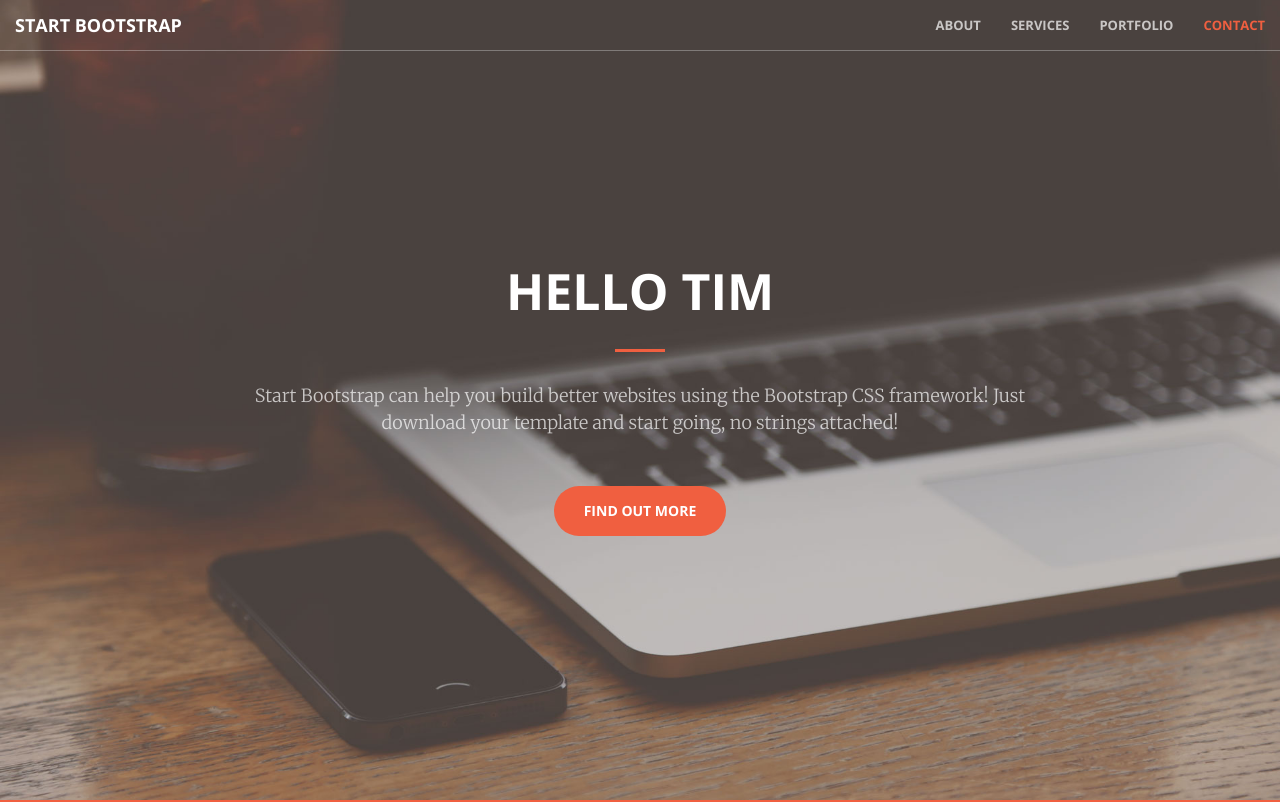
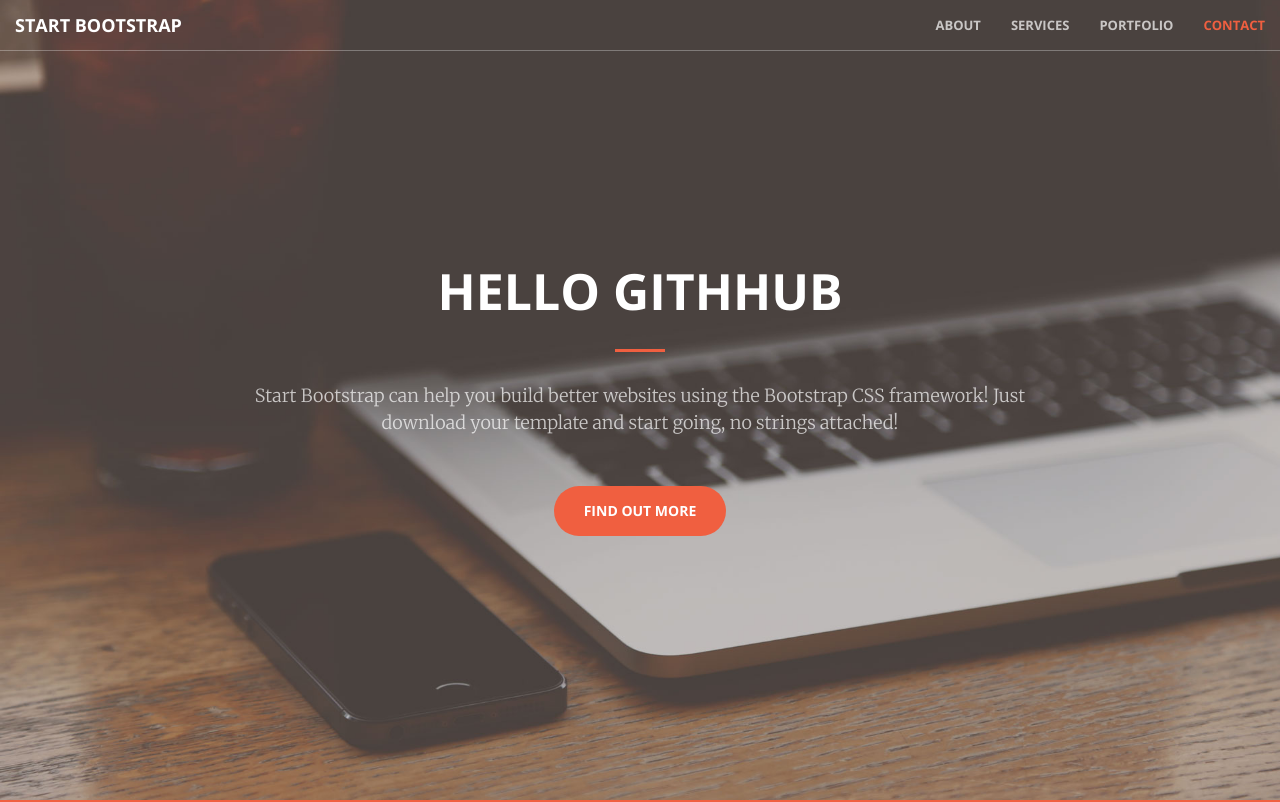
Before and after one commit to mouse329/lara-demo, a website: page index.html in a window 1280 px wide. Shown: the top 802 px of the page. Drawn offline with nearby package versions, Linux system fonts and the light colour scheme.

Commit message:
change to hello gith

```diff
--- a/index.html
+++ b/index.html
@@ -71,7 +71,7 @@
     <header>
         <div class="header-content">
             <div class="header-content-inner">
-                <h1 id="homeHeading">hello Tim</h1>
+                <h1 id="homeHeading">hello githhub</h1>
                 <hr>
                 <p>Start Bootstrap can help you build better websites using the Bootstrap CSS framework! Just download your template and start going, no strings attached!</p>
                 <a href="#about" class="btn btn-primary btn-xl page-scroll">Find Out More</a>
```
